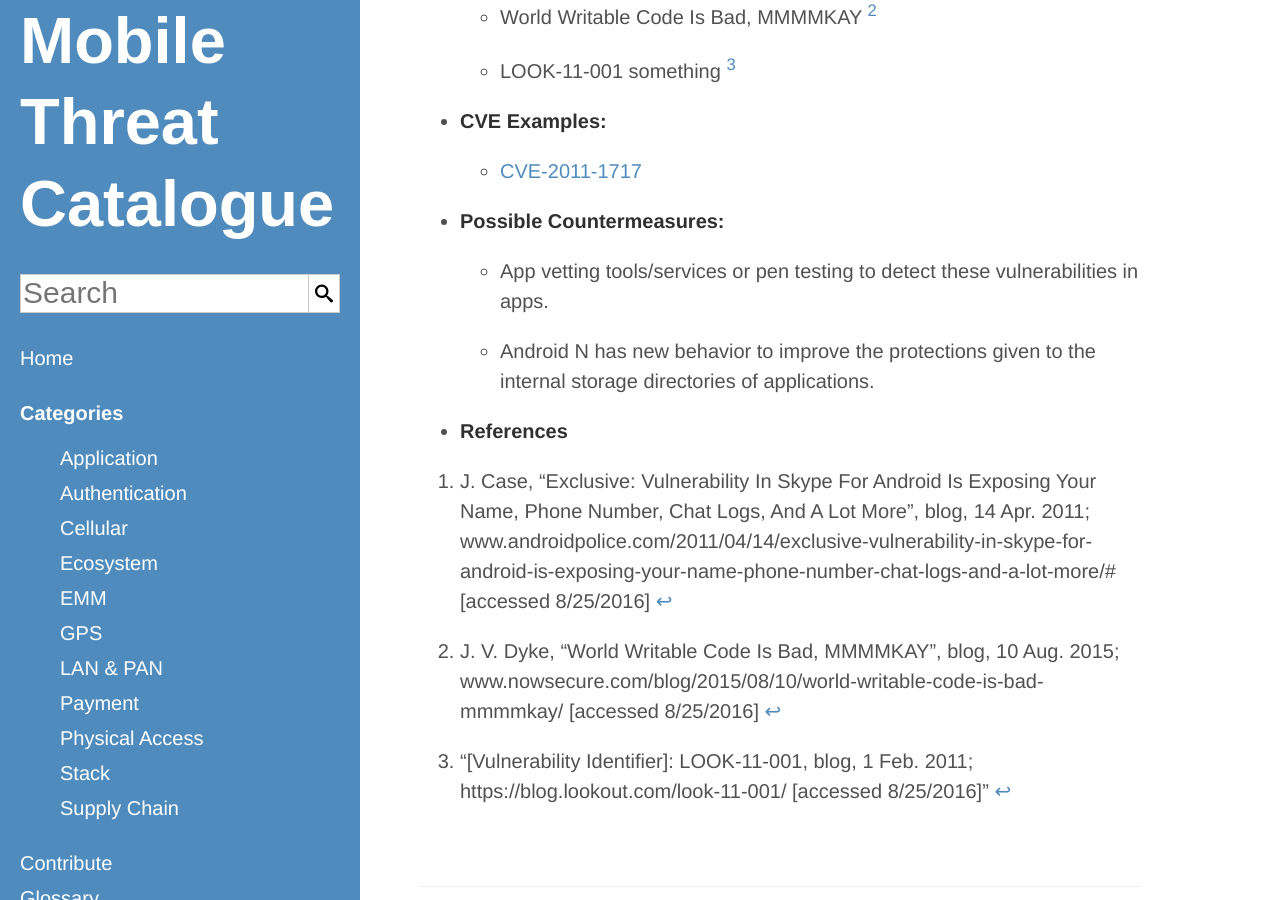
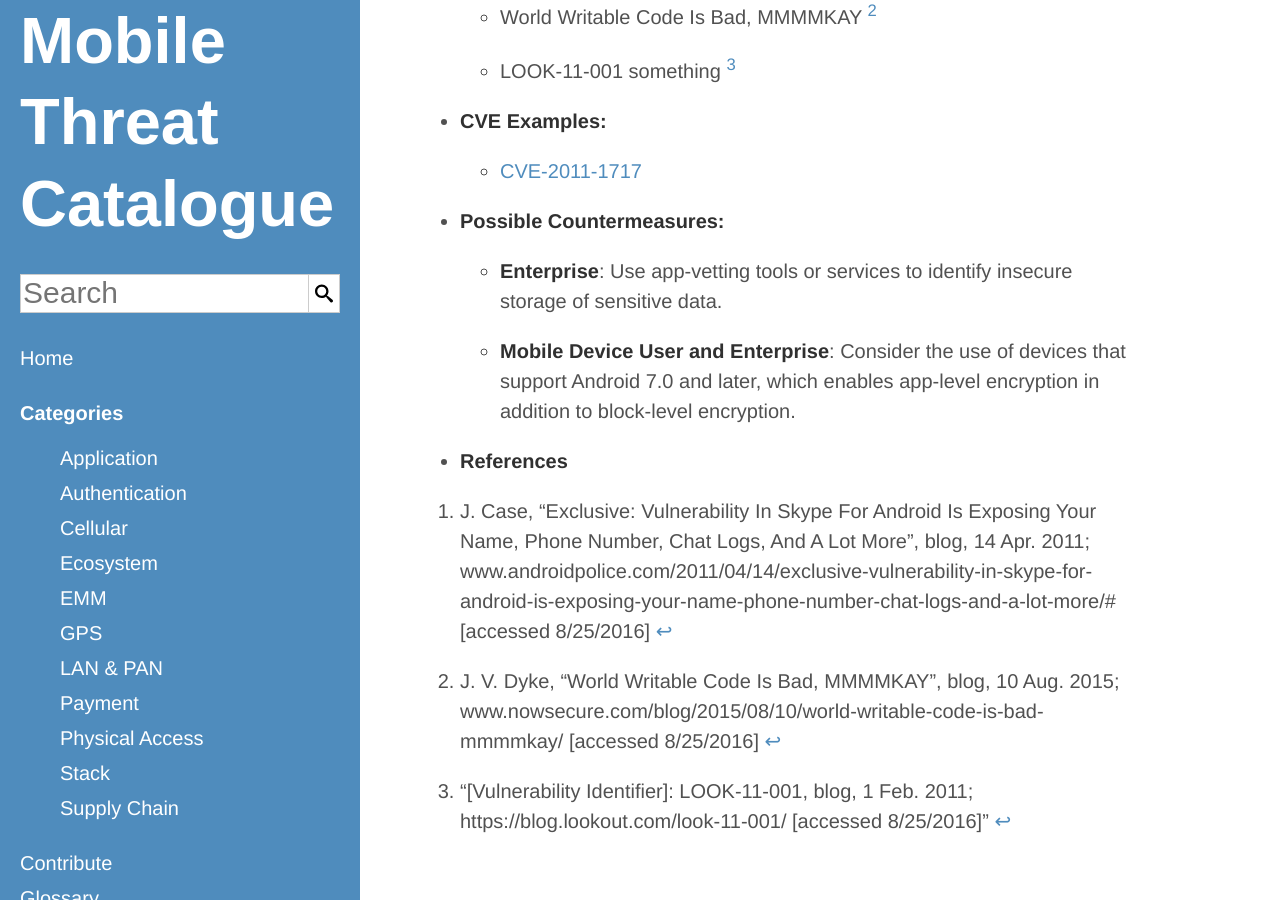
Before and after one commit to usnistgov/mobile-threat-catalogue, a Jekyll site: the page built from _application-threats/APP-2.md, in a window 1280 px wide and 900 px high, scrolled down 552 px. Built offline with Jekyll 4.4.1, drawn with Linux system fonts in a browser that asks for light colours.

Commit message:
#13: Update countermeasures and actors

```diff
--- a/_application-threats/APP-2.md
+++ b/_application-threats/APP-2.md
@@ -11,6 +11,9 @@
     CVEExample:
         - CVE-2011-1717
     PossibleCountermeasures:
-        - "App vetting tools/services or pen testing to detect these vulnerabilities in apps."
-        - "Android N has new behavior to improve the protections given to the internal storage directories of applications."
+        "Use app-vetting tools or services to identify insecure storage of sensitive data.":
+            - Enterprise
+        "Consider the use of devices that support Android 7.0 and later, which enables app-level encryption in addition to block-level encryption.":
+            - Mobile Device User
+            - Enterprise
 ---
```
